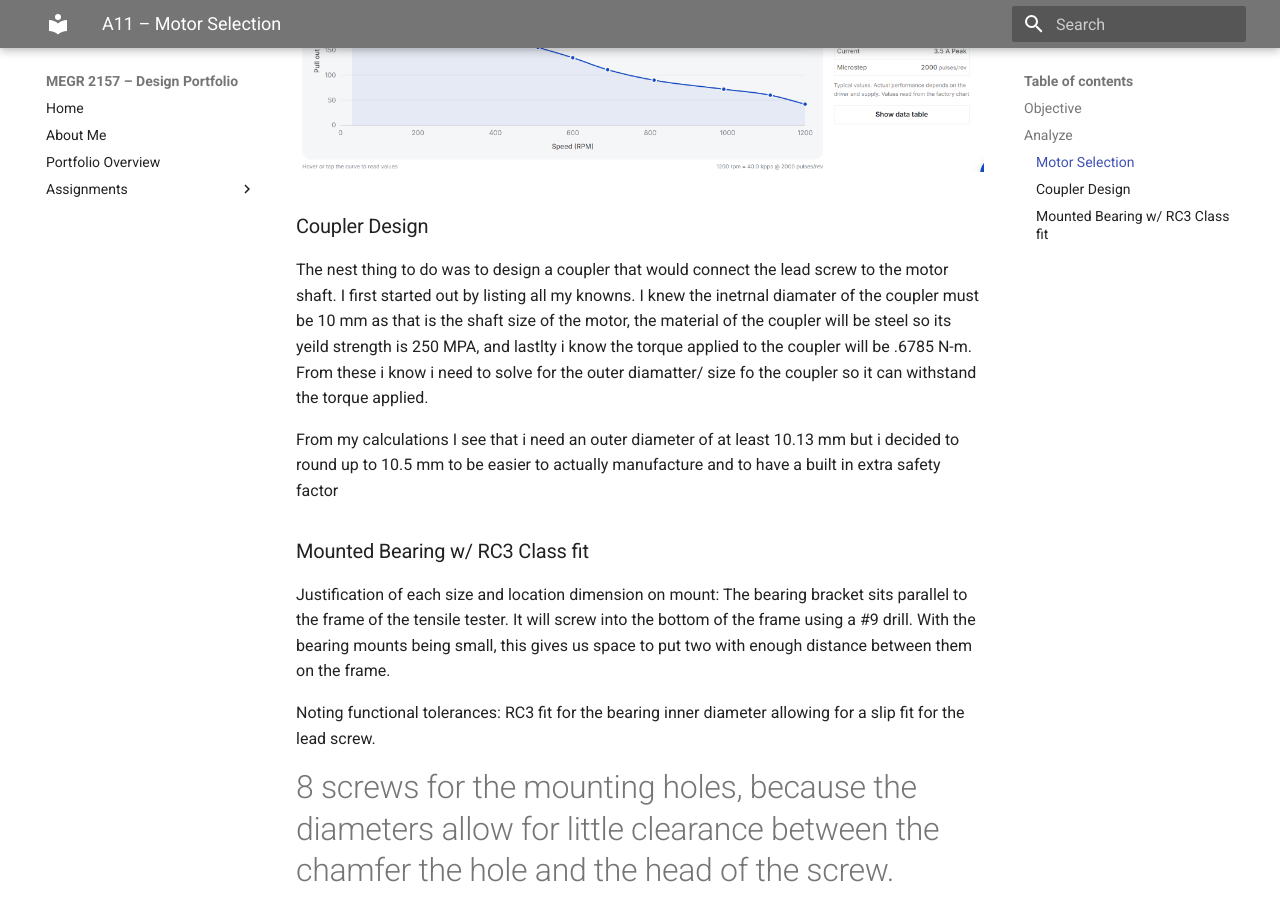
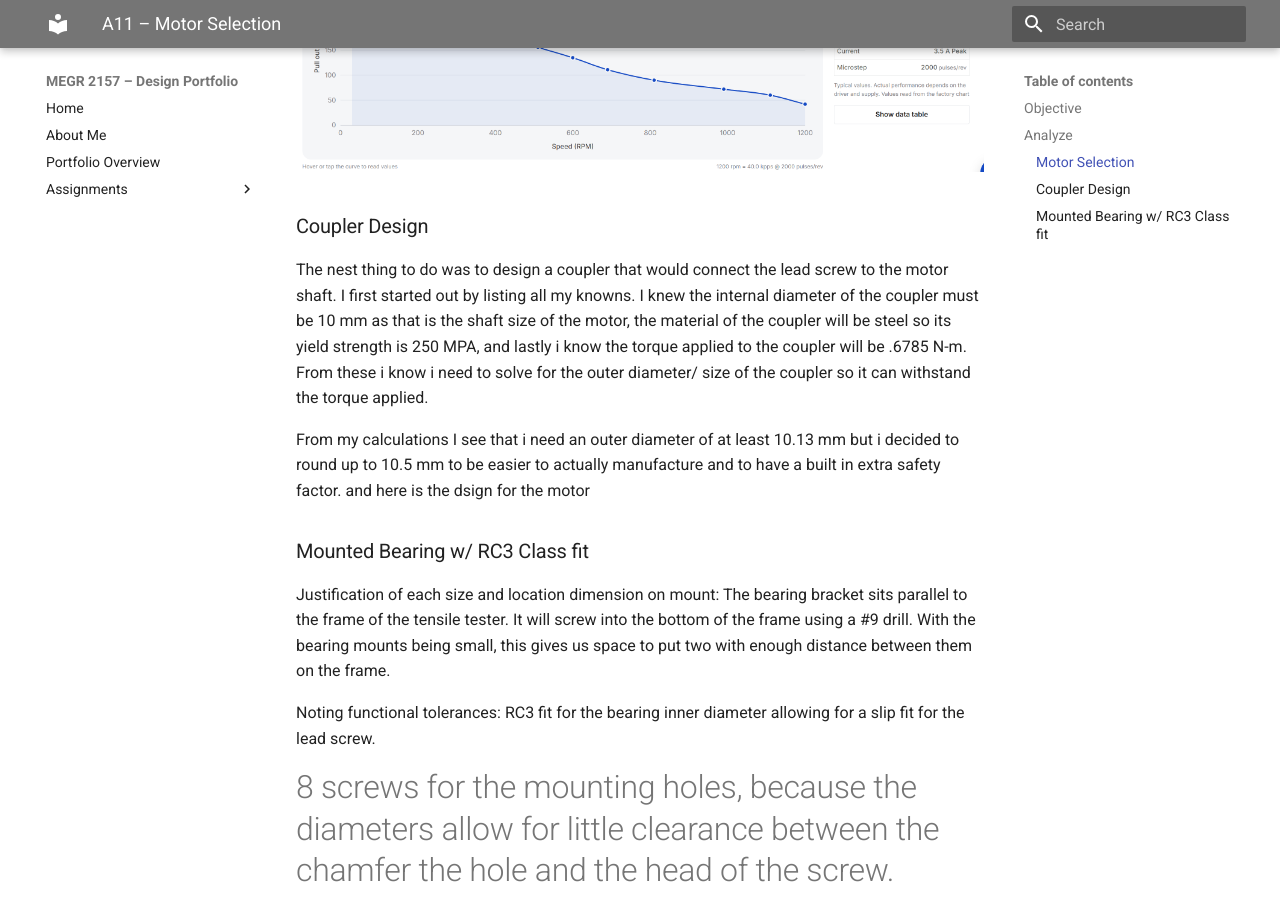
Before and after one commit to jadelma5/megr2156-portfolio, an MkDocs documentation site: the page built from docs/assignments/a11/index.md, in a window 1280 px wide and 900 px high, scrolled down 2131 px. Built offline with MkDocs 1.6.1 and Material for MkDocs 9.7.7, drawn with Linux system fonts in a browser that asks for light colours.

Commit message:
Fix typos and improve clarity in coupler design section
Corrected spelling and grammatical errors in the coupler design section.

```diff
--- a/docs/assignments/a11/index.md
+++ b/docs/assignments/a11/index.md
@@ -36,9 +36,9 @@ The reason i selected this motor is because first it is a steeper motor which al
 
 ### Coupler Design
 
-The nest thing to do was to design a coupler that would connect the lead screw to the motor shaft. I first started out by listing all my knowns. I knew the inetrnal diamater of the coupler must be 10 mm as that is the shaft size of the motor, the material of the coupler will be steel so its yeild strength is 250 MPA, and lastlty i know the torque applied to the coupler will be .6785 N-m. From these i know i need to solve for the outer diamatter/ size fo the coupler so it can withstand the torque applied.
+The nest thing to do was to design a coupler that would connect the lead screw to the motor shaft. I first started out by listing all my knowns. I knew the internal diameter of the coupler must be 10 mm as that is the shaft size of the motor, the material of the coupler will be steel so its yield strength is 250 MPA, and lastly i know the torque applied to the coupler will be .6785 N-m. From these i know i need to solve for the outer diameter/ size of the coupler so it can withstand the torque applied.
 
-From my calculations I see that i need an outer diameter of at least 10.13 mm but i decided to round up to 10.5 mm to be easier to actually manufacture and to have a built in extra safety factor
+From my calculations I see that i need an outer diameter of at least 10.13 mm but i decided to round up to 10.5 mm to be easier to actually manufacture and to have a built in extra safety factor. and here is the dsign for the motor
 
 ### Mounted Bearing w/ RC3 Class fit
 Justification of each size and location dimension on mount: The bearing bracket sits parallel to the frame of the tensile tester. It will screw into the bottom of the frame using a #9 drill. With the bearing mounts being small, this gives us space to put two with enough distance between them on the frame.
```
